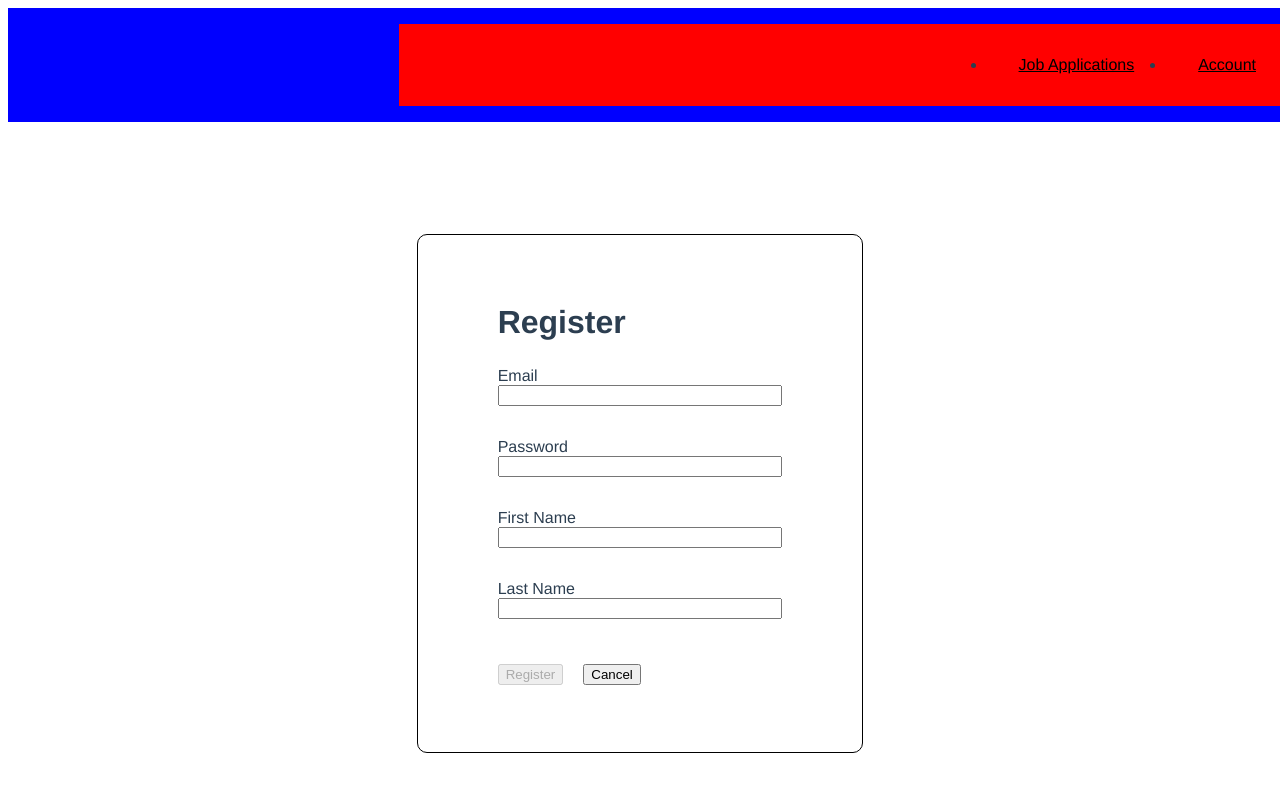
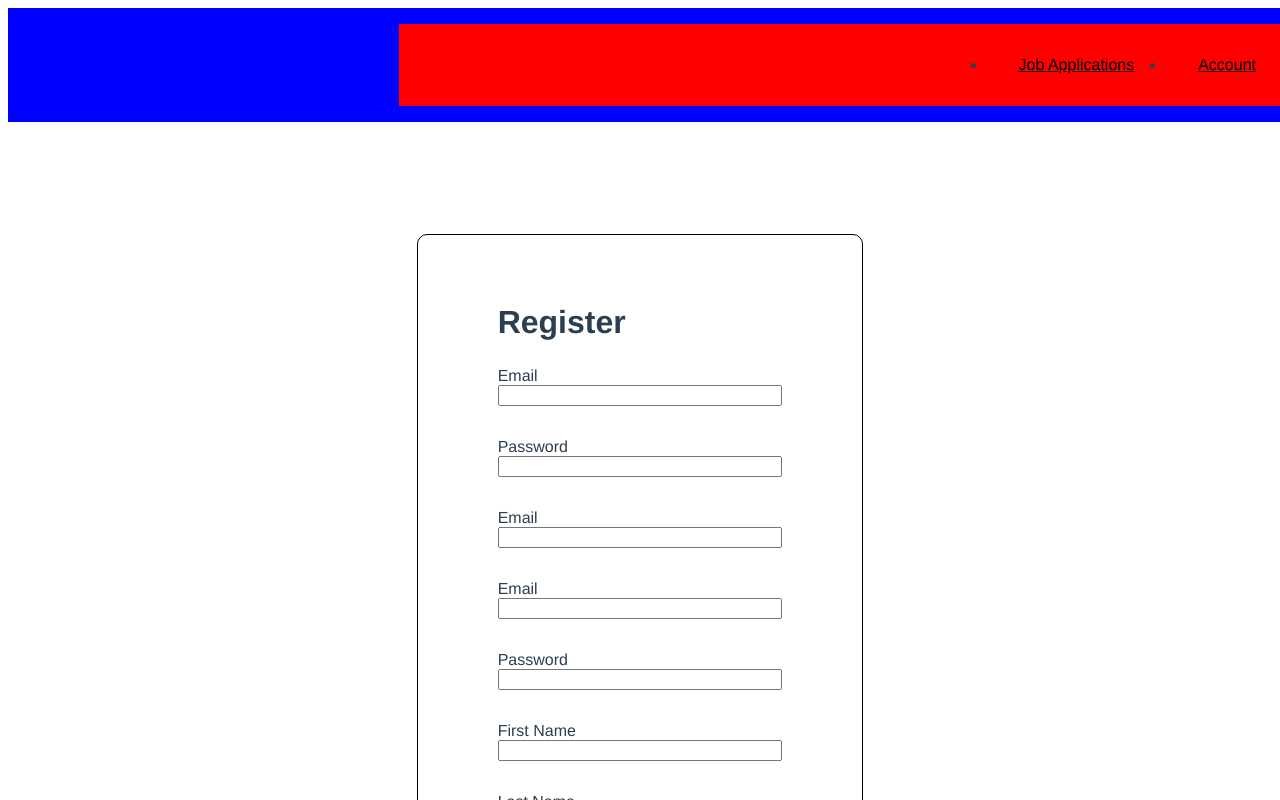
Before and after one commit to roshmadosh/kaput-ui_vue, a Vue app: page /register in a window 1280 px wide. Shown: the top 800 px of the page. Built offline with nearby package versions, Linux system fonts and the light colour scheme; the HTML template or start-up script is replaced by a standard one.

Commit message:
forminput object takes validators constructor argument

```diff
--- a/src/utils/FormInput.js
+++ b/src/utils/FormInput.js
@@ -6,12 +6,18 @@ export class FormInput {
     value
     isValid
     isTouched
+		validators
 
-    constructor(label) {
+    constructor(label, validators) {
         this.label = label;
         this.value = "";
         this.isValid = false;
         this.isTouched = false;
+				this.validators = validators;
     }
 
+		validate(value) {
+			this.isValid = this.validators.map(validator => validator(this.value)).every(bool => bool);
+		}
+
 }
--- a/src/utils/FormValidators.js
+++ b/src/utils/FormValidators.js
@@ -6,11 +6,12 @@ export class FormValidators {
 		return /^\w+([\.-]?\w+)*@\w+([\.-]?\w+)*(\.\w{2,3})+$/.test(email)
 	}
 
-	static validPassword(password) {
-		return password.length > 0;
+	static notEmpty(value) {
+		return value.length > 0;
 	}
 
 	static validForm(formInputs) {
 		return formInputs.map(field => field.isValid).every(bool => bool);
 	}
+
 }
--- a/src/views/login/Login.vue
+++ b/src/views/login/Login.vue
@@ -37,8 +37,8 @@ export default {
     name: 'Login',
     data() {
         return {
-            email: new FormInput('email'),
-            password: new FormInput('password'),
+            email: new FormInput('email', [FormValidators.validEmail, FormValidators.notEmpty]),
+            password: new FormInput('password', [FormValidators.notEmpty]),
             isValidForm: false,
             isRemembered: false,
             isSubmitting: false,
@@ -54,10 +54,10 @@ export default {
     },
     watch: {
         emailValue(value) {
-            this.email.isValid = FormValidators.validEmail(value);
+            this.email.validate(value);
         },
         passwordValue(value) {
-            this.password.isValid = FormValidators.validPassword(value);
+            this.password.validate(value);
         },
     },
     methods: {
--- a/src/views/register/Register.vue
+++ b/src/views/register/Register.vue
@@ -3,6 +3,27 @@
     <div id="register-form" class="page">
         <form @keyup="validateForm">
             <h1 class="form-header">Register</h1>
+            <FormGroup
+                type="text"
+                id="email"
+                label="Email"
+                :input="email"
+                errorMessage="Please enter a valid email address."
+            />
+            <FormGroup
+                type="text"
+                id="password"
+                label="Password"
+                :input="password"
+                errorMessage="Password cannot be empty."
+            />
+            <FormGroup
+                type="text"
+                id="email"
+                label="Email"
+                :input="email"
+                errorMessage="Please enter a valid email address."
+            />
             <FormGroup
                 type="text"
                 id="email"
```
